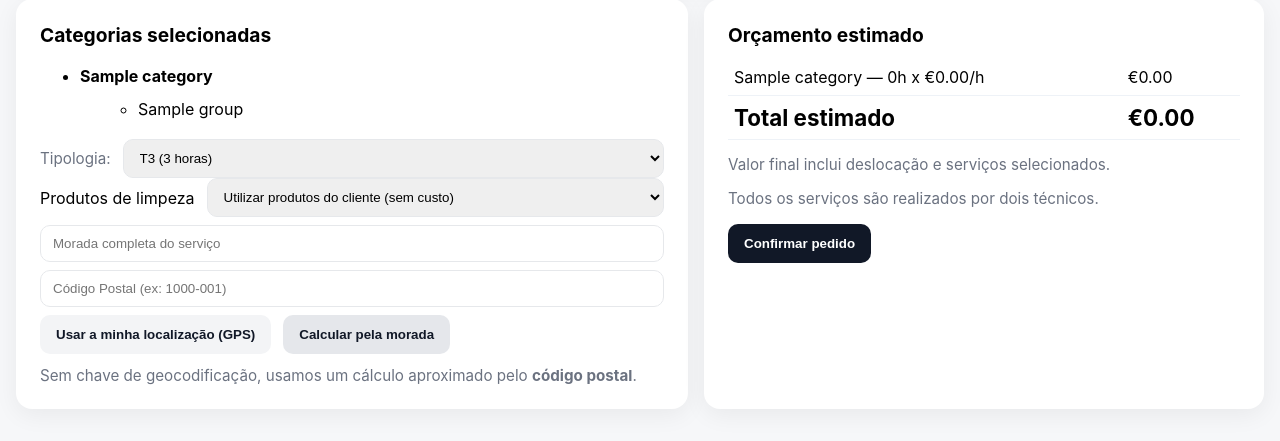
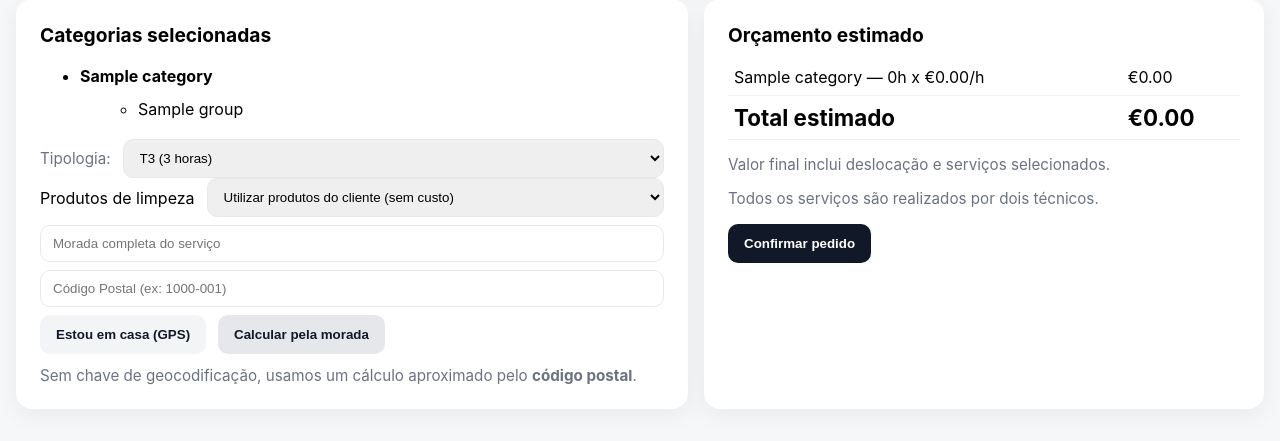
Before and after one commit to mccasapronta/mccasapronta, a FastAPI app: template app/templates/quote.html in a window 1280 px wide. Shown: the part 1105-1546 px from the top of the page. Run offline with FastAPI, Linux system fonts and the light colour scheme; the template is opened without the code that fills it: most values are stand-ins (such as "Sample title", 1, 10 or a date in 2020).

```diff
--- a/app/templates/quote.html
+++ b/app/templates/quote.html
@@ -146,7 +146,7 @@ img, svg, canvas, video { max-width: 100% !important; height: auto !important; }
 <input class="input" id="postal" placeholder="Código Postal (ex: 1000-001)" required="" type="text"/>
 </div>
 <div class="row" style="margin-top:8px;">
-<button class="btn ghost" id="useGPS" type="button">Usar a minha localização (GPS)</button>
+<button class="btn ghost" id="useGPS" type="button">Estou em casa (GPS)</button>
 <button class="btn secondary" id="geocodeBtn" type="button">Calcular pela morada</button>
 <span class="muted">Sem chave de geocodificação, usamos um cálculo aproximado pelo <strong>código postal</strong>.</span>
 </div>
@@ -362,11 +362,11 @@ proceedBtn?.addEventListener('click', () => {
           clientLng.value = pos.coords.longitude;
           await estimateTotal();
       enableProceedIfReady();
-          useGPSBtn.disabled = false; useGPSBtn.textContent = 'Usar a minha localização (GPS)';
+          useGPSBtn.disabled = false; useGPSBtn.textContent = 'Estou em casa(GPS)';
         },
         () => {
           alert('Não foi possível obter a sua localização.');
-          useGPSBtn.disabled = false; useGPSBtn.textContent = 'Usar a minha localização (GPS)';
+          useGPSBtn.disabled = false; useGPSBtn.textContent = 'Estou em casa(GPS)';
         },
         { enableHighAccuracy:true, timeout:10000 }
       );
```
